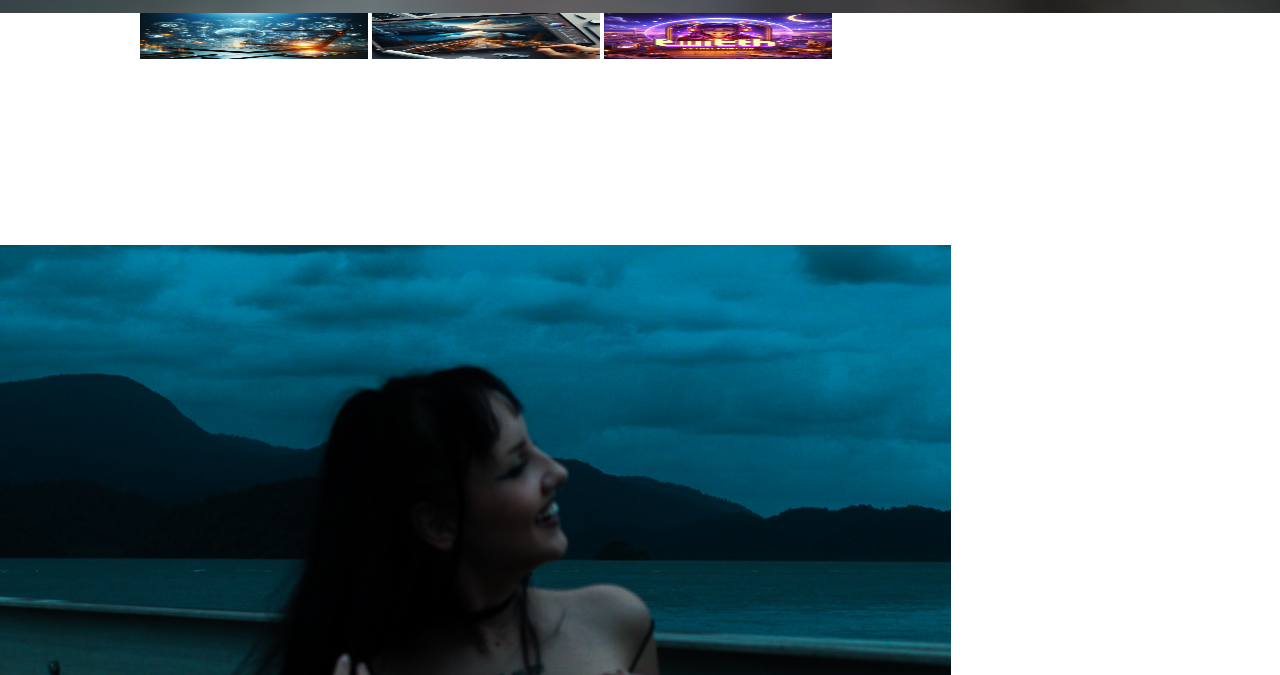
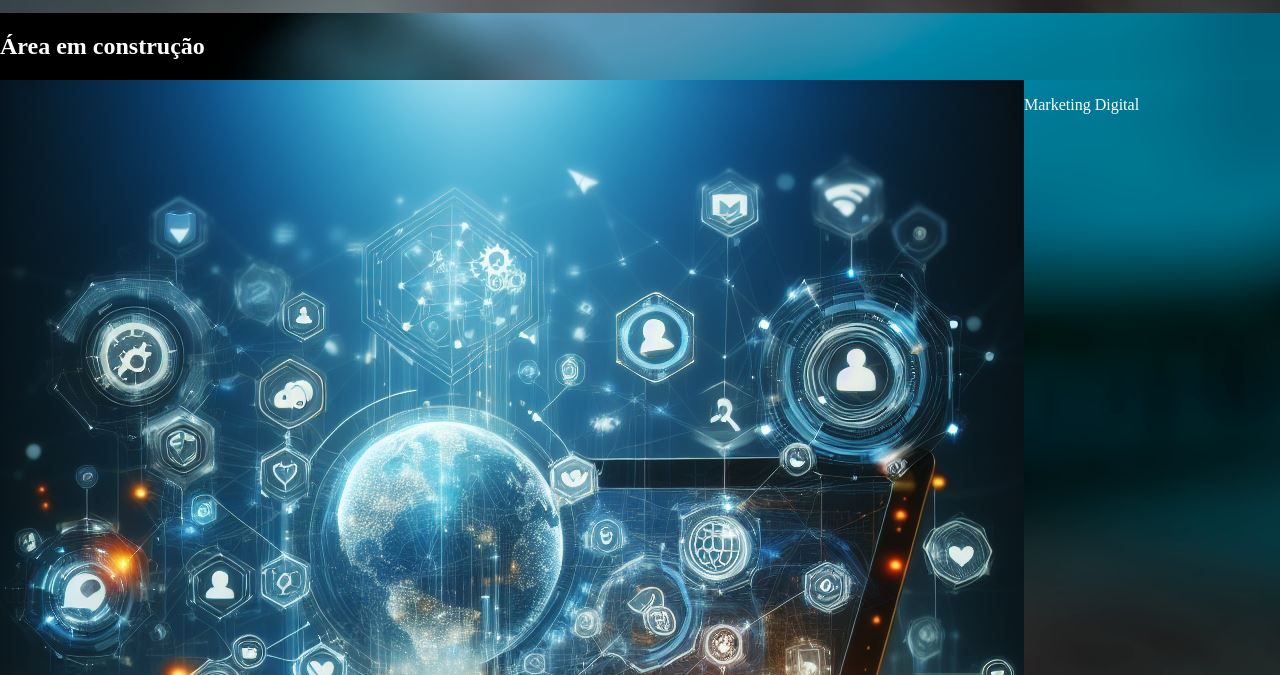
Before and after one commit to Lynsz/meu-portfolio, a plain HTML site: page index.html in a window 1280 px wide. Shown: the part 2505-3180 px from the top of the page. Drawn offline with Linux system fonts and the light colour scheme; a web font is replaced by a local one.

Commit message:
inicio container construção

```diff
--- a/css/construção.css
+++ b/css/construção.css
@@ -1,12 +1,8 @@
 .container_construcao {
     display: flex;
-    width: 100%;
-    height: 100%;
-    justify-content: center;
-    flex-direction: row;
+    flex-wrap: wrap;
+    background-image: url(/img/blackot_antonina_desfoque.png);
+    background-repeat: no-repeat;
+    background-size: cover;
+    height: 100vh;
 }
-
-.img_construcao {
-    width: 20%;
-    height: 20%;
-}
--- a/index.html
+++ b/index.html
@@ -145,20 +145,22 @@
         <section class="container_construcao">
 
             <div id="pagina4"></div>
-            <div>
-            <h1 class="text_tecnologia">Área em construção</h1>
+            <div><h1 class="text_area">Área em construção</h1>
             </div>
 
-            <div>
+            <div class="container_construcao">
                 <img class="img_construcao" src="/img/img_MKTdigital.jpeg" alt="mkt digital">
+                <p>Marketing Digital</p>
 
                 <img class="img_construcao" src="/img/img_fotografia.jpeg" alt="fotografia">
+                <p>Fotografia</p>
 
                 <img class="img_construcao" src="/img/img_banner_twitch.jpeg" alt="banner Twitch">
+                <p>Canal Twitch</p>
             </div>
         </section>
         <section>
-            <div class="img_container_smile"><img class="" src="/img/smile.jpg" alt="Foto de Kethelyn"></div>
+
         </section>
 
 
```
